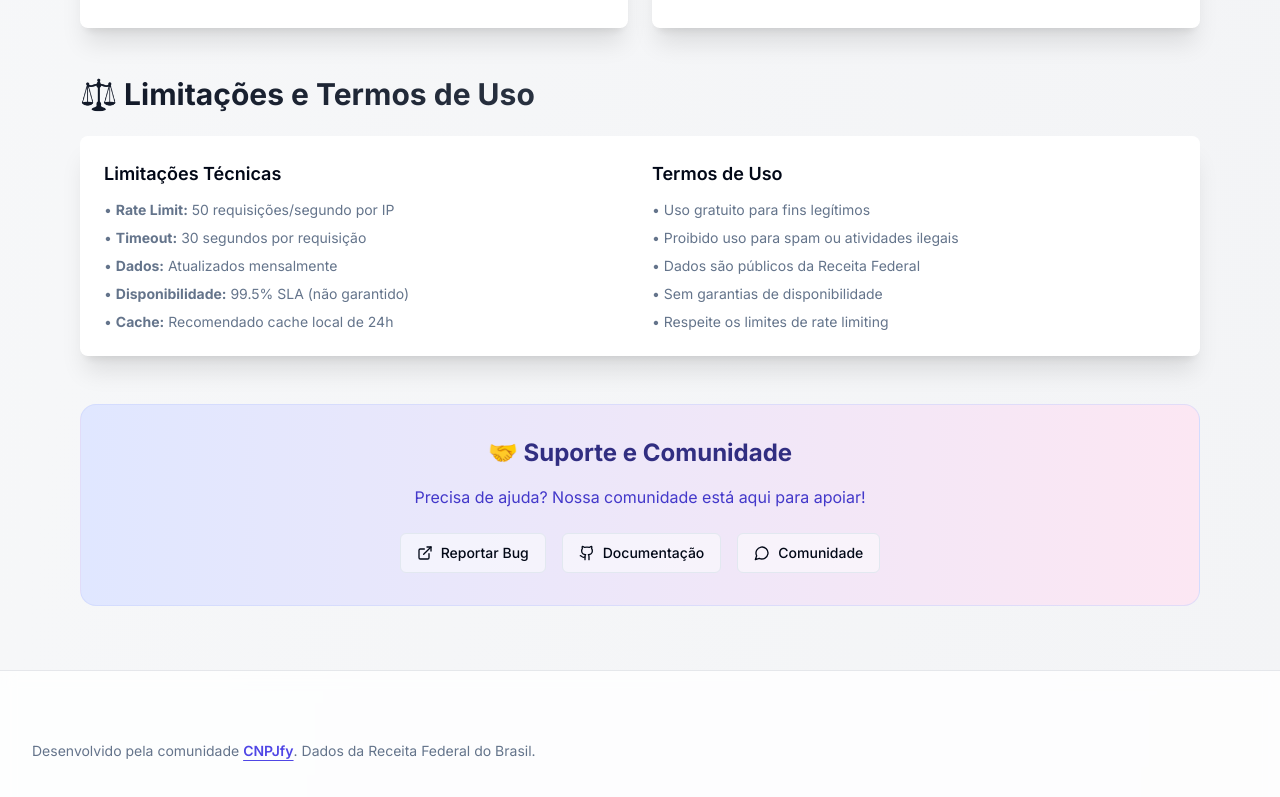
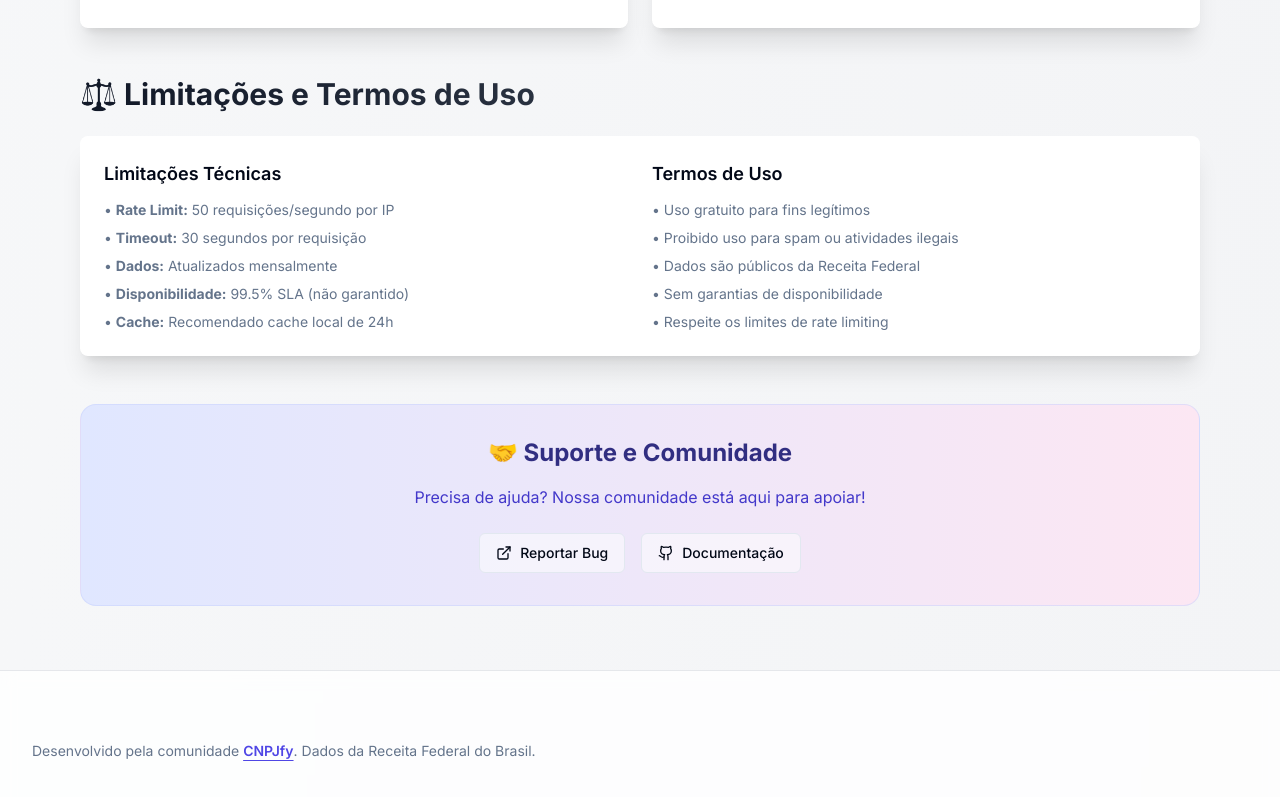
Before and after one commit to WalissonVinicius/cnpjfy, a Next.js app: page /en/api-docs in a window 1280 px wide. Shown: the part 10557-11354 px from the top of the page. Built offline with nearby package versions, Linux system fonts and the light colour scheme; no server answers.

Commit message:
refactor(api-docs): remover botão de link para a comunidade na página de documentação

```diff
--- a/app/[locale]/api-docs/page.tsx
+++ b/app/[locale]/api-docs/page.tsx
@@ -850,12 +850,6 @@ public class OpenCNPJClient {
                   {t('documentation', 'Documentação')}
                 </a>
               </Button>
-              <Button variant="outline" className="bg-white/50 dark:bg-gray-800/50 hover:bg-white dark:hover:bg-gray-800">
-                <a href="https://discord.gg/opencnpj" target="_blank" rel="noopener noreferrer" className="flex items-center">
-                  <MessageCircle className="h-4 w-4 mr-2" />
-                  {t('community', 'Comunidade')}
-                </a>
-              </Button>
             </div>
           </section>
         </div>
```
